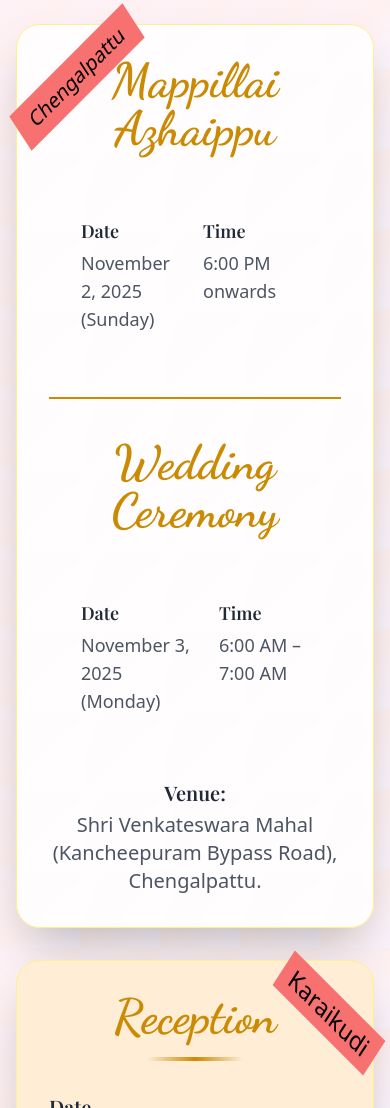
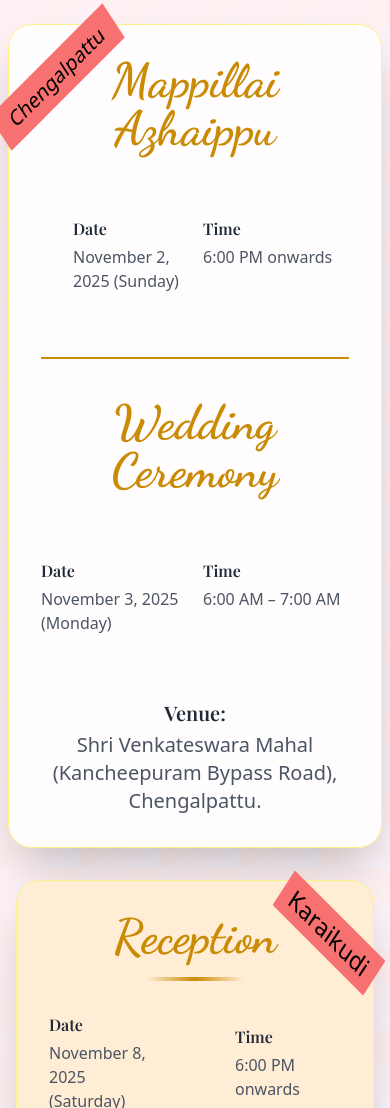
Before and after one commit to Dhanush20040529/wedding, a plain HTML site: page index.html in a window 390 px wide. Shown: the part 892-2000 px from the top of the page. Drawn offline with nearby package versions, Linux system fonts and the light colour scheme; a web font is replaced by a local one.

Commit message:
updated filex

```diff
--- a/index.html
+++ b/index.html
@@ -105,18 +105,18 @@
 
     <!-- Mappillai Azhaippu Page -->
     <div id="mappillai" class="page">
-        <div class="container mx-auto px-4 py-8 flex flex-row items-center max-w-screen justify-evenly">
+        <div class="container mx-auto px-4 py-8 flex flex-row items-center max-w-screen justify-evenly max-sm:px-2">
             <div class="max-sm:hidden">
                 <img src="img/1-removebg-preview (1).png" alt="img" width="400" height="400">
             </div>
             <div class="bg-white/80 backdrop-blur-sm rounded-3xl p-8 shadow-2xl border border-yellow-200 flex flex-col items-center max-w-4xl relative">
-                <div class="board hidden max-sm:block w-40 h-10 text-center place-content-center bg-red-400 absolute top-8 -left-5 -rotate-45 z-index-3 -skew-x-12 text-xl">
+                <div class="board hidden max-sm:block w-40 h-10 text-center place-content-center bg-red-400 absolute top-8 -left-8 -rotate-45 z-index-3 -skew-x-12 text-xl">
                     <h1>Chengalpattu</h1>
                 </div>
                 <div class="grid md:grid-cols-2">
-                    <div class="space-y-6  w-50% ml-8 max-sm:ml-auto">
-                         <h1 class="script-font text-5xl font-bold text-yellow-600 mb-4 max-sm:text-center ">Mappillai Azhaippu</h1>
-                        <div class="grid grid-cols-2 gap-4 text-lg md:border-r-2 border-yellow-600">
+                    <div class="space-y-6  w-50% ml-8 max-sm:ml-auto ">
+                         <h1 class="script-font text-5xl font-bold text-yellow-600 mb-4 max-sm:text-center">Mappillai Azhaippu</h1>
+                        <div class="grid grid-cols-2 gap-4 text-lg md:border-r-2 border-yellow-600 max-sm:text-base">
 
                             <div class="mt-10  max-sm:ml-8">
                                 <h4 class="elegant-font font-semibold text-gray-800 mb-1">Date</h4>
@@ -132,7 +132,7 @@
                     </div>
                     <div class="space-y-6 w-50% ml-8 max-sm:mt-16 max-sm:border-t-2 border-yellow-600 max-sm:m-auto">
                            <h1 class="script-font text-5xl font-bold text-yellow-600 mb-4 text-center max-sm:mt-10">Wedding Ceremony</h1>
-                        <div class="grid grid-cols-2 gap-4 text-lg  max-sm:ml-8 max-sm:ml-8">
+                        <div class="grid grid-cols-2 gap-4 text-lg  max-sm:ml-auto max-sm:text-base">
                             <div class="mt-10">
                                 <h4 class="elegant-font font-semibold text-gray-800 mb-1">Date</h4>
                                 <p class="text-gray-600">November 3, 2025 (Monday)</p>
@@ -177,7 +177,7 @@
 
                 <div class="grid md:grid-cols-1">
                     <div class="space-y-6">
-                        <div class="grid grid-cols-2 gap-20 bg-red text-2xl max-sm:text-xl">
+                        <div class="grid grid-cols-2 gap-20 bg-red text-2xl max-sm:text-base">
                             <div>
                                 <h4 class="elegant-font font-semibold text-gray-800 mb-1">Date</h4>
                                 <p class="text-gray-600">November 8, 2025 (Saturday)</p>
```
